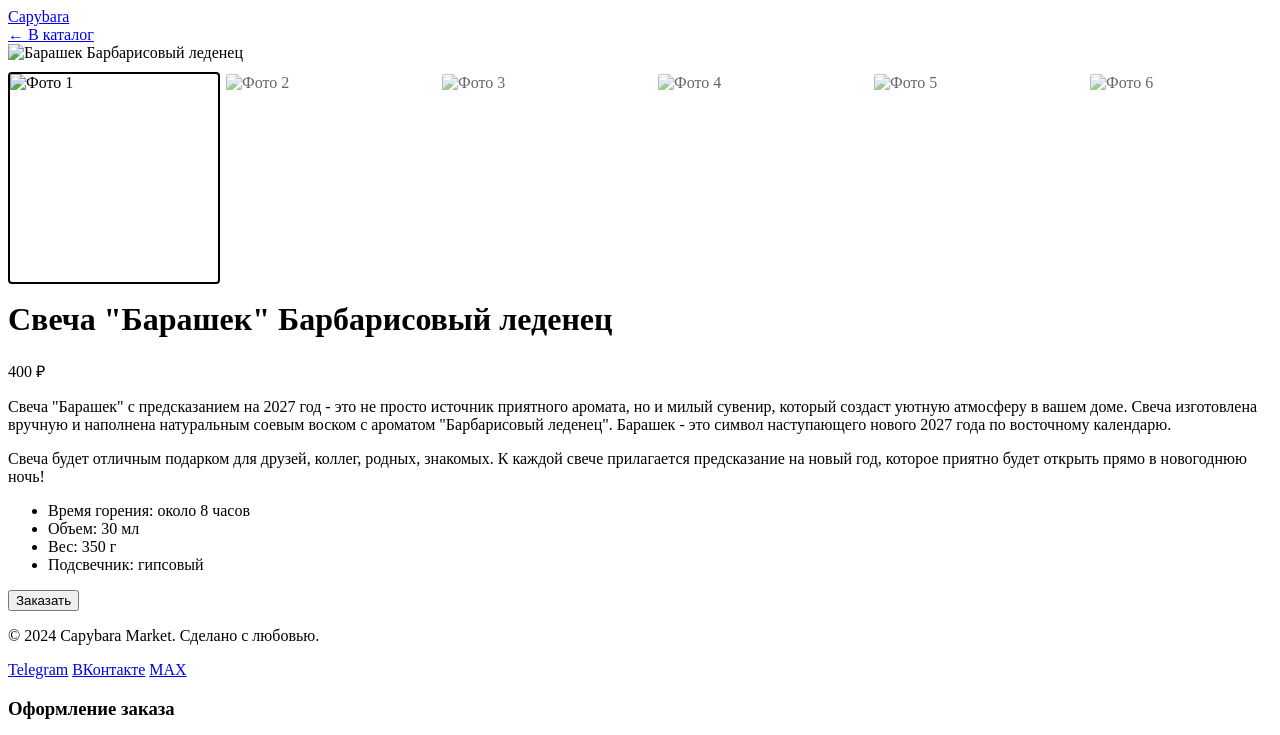
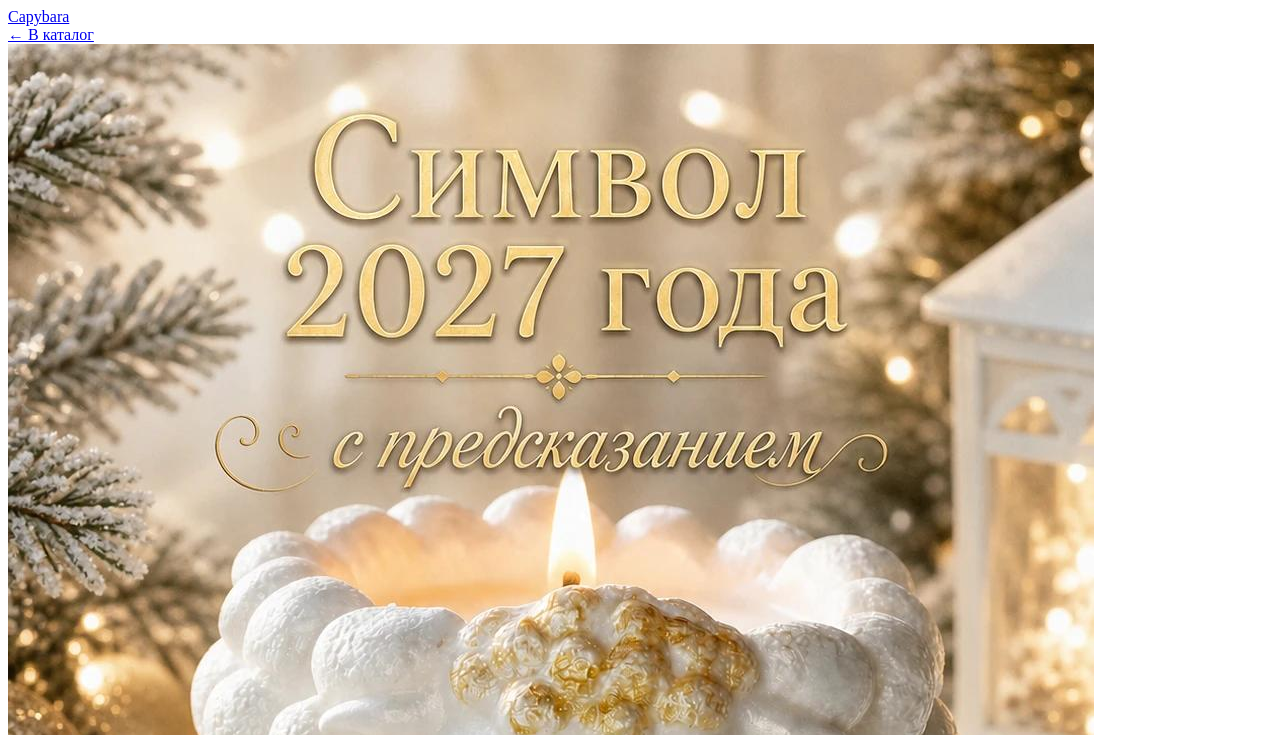
Before and after one commit to angrymalicious/capybaramarket.github.io, a plain HTML site: page product-1.html in a window 1280 px wide. Shown: the top 735 px of the page. Drawn offline with Linux system fonts and the light colour scheme.

Commit message:
Update product-1.html

```diff
--- a/product-1.html
+++ b/product-1.html
@@ -21,16 +21,16 @@
     <main class="product-page">
         <div class="product-gallery">
             <!-- Главное фото (00.jpg) -->
-            <img src="https://disk.yandex.ru/d/nc4iJHT0gAjBhg/product-1/00.jpg" alt="Барашек Барбарисовый леденец" class="main-image" id="mainImage">
+            <img src="product-1/00.jpg" alt="Барашек Барбарисовый леденец" class="main-image" id="mainImage">
 
             <!-- Миниатюры (00.jpg - 05.jpg) -->
             <div class="thumbnail-list">
-                <img src="https://disk.yandex.ru/d/nc4iJHT0gAjBhg/product-1/00.jpg" onclick="changeImage(this)" class="active" alt="Фото 1">
-                <img src="https://disk.yandex.ru/d/nc4iJHT0gAjBhg/product-1/01.jpg" onclick="changeImage(this)" alt="Фото 2">
-                <img src="https://disk.yandex.ru/d/nc4iJHT0gAjBhg/product-1/02.jpg" onclick="changeImage(this)" alt="Фото 3">
-                <img src="https://disk.yandex.ru/d/nc4iJHT0gAjBhg/product-1/03.jpg" onclick="changeImage(this)" alt="Фото 4">
-                <img src="https://disk.yandex.ru/d/nc4iJHT0gAjBhg/product-1/04.jpg" onclick="changeImage(this)" alt="Фото 5">
-                <img src="https://disk.yandex.ru/d/nc4iJHT0gAjBhg/product-1/05.jpg" onclick="changeImage(this)" alt="Фото 6">
+                <img src="product-1/00.jpg" onclick="changeImage(this)" class="active" alt="Фото 1">
+                <img src="product-1/01.jpg" onclick="changeImage(this)" alt="Фото 2">
+                <img src="product-1/02.jpg" onclick="changeImage(this)" alt="Фото 3">
+                <img src="product-1/03.jpg" onclick="changeImage(this)" alt="Фото 4">
+                <img src="product-1/04.jpg" onclick="changeImage(this)" alt="Фото 5">
+                <img src="product-1/05.jpg" onclick="changeImage(this)" alt="Фото 6">
             </div>
         </div>
 
```
